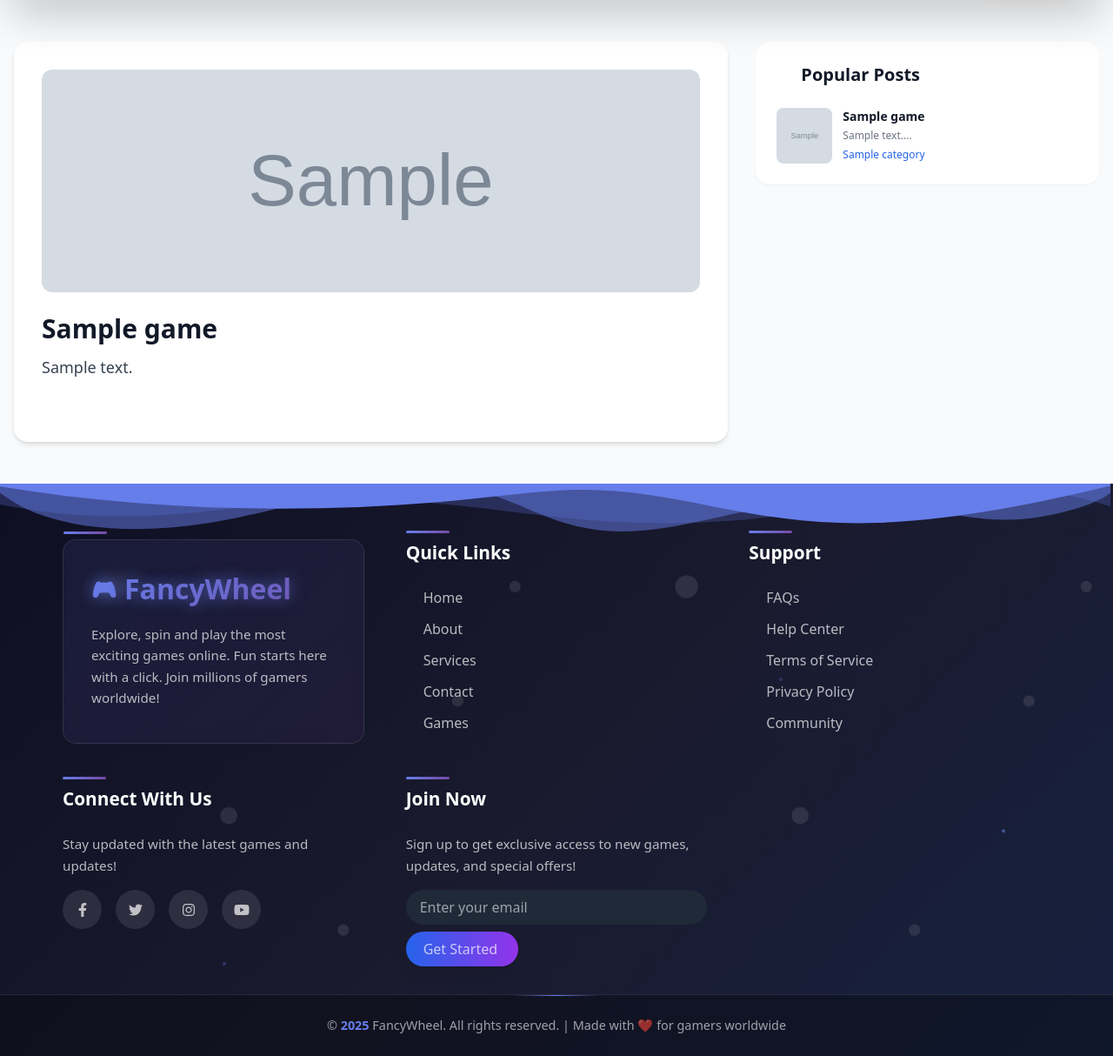
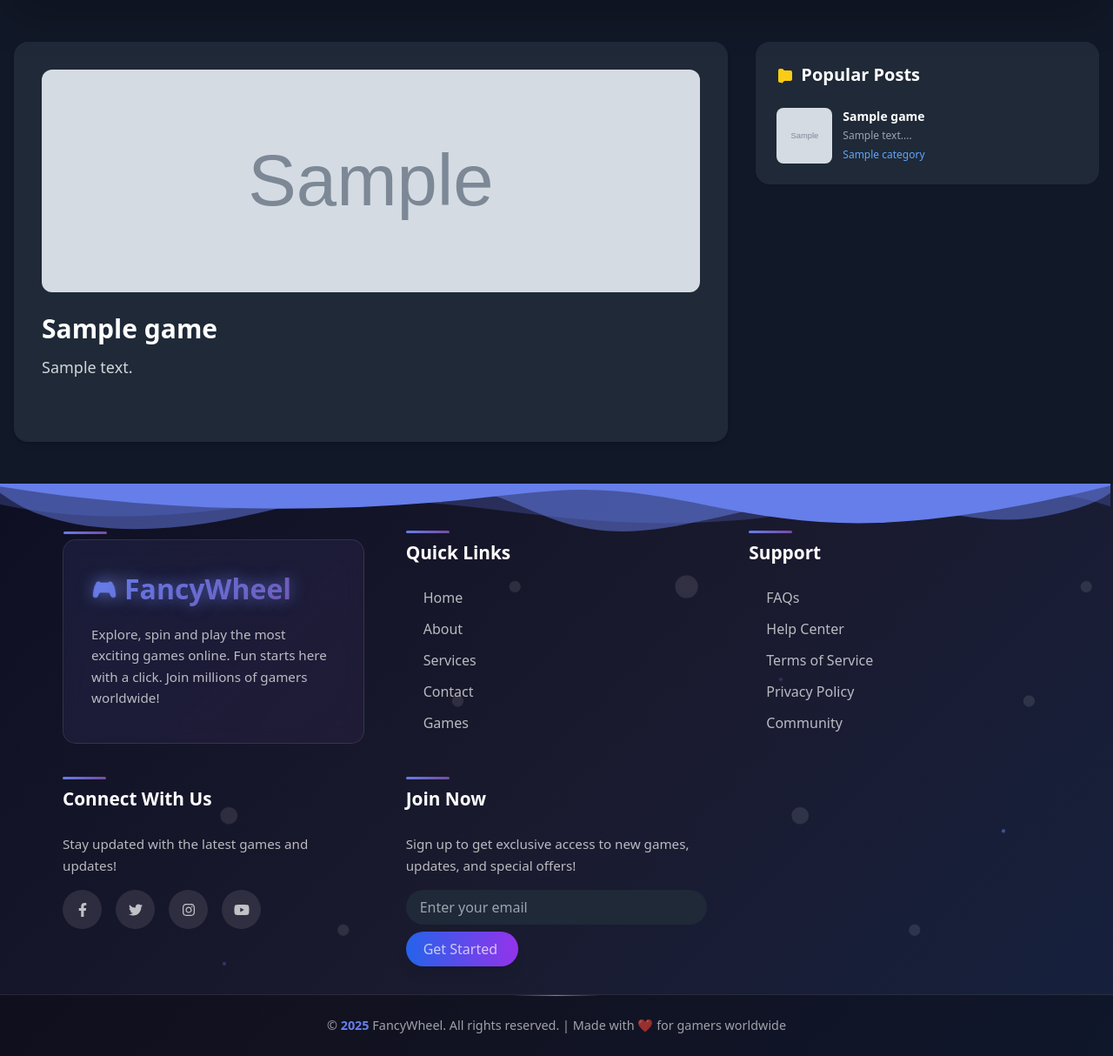
Before and after one commit to saroeuntola/fanciwheel, a PHP site: page /detail.php?id=1 in a window 1280 px wide. Shown: the part 65-1279 px from the top of the page at 87% size. Run offline with PHP 8.4, Linux system fonts and the light colour scheme; tables that the repository leaves empty or names only in its code hold one stand-in row (values such as "Sample post"); grey boxes marked "Sample" are stand-in pictures; some libraries are stand-ins or nearby versions.

Commit message:
update bg-color

```diff
--- a/detail.php
+++ b/detail.php
@@ -19,7 +19,6 @@
 $relatedGames = $gameObj->getRelatedGames($id, $game['category_id'], 6);
 $popularGames = $gameObj->getPopularGames(8);
 
-// Fallbacks
 $gameImage = $game['image'] ?? 'default.png';
 $metaText = $game['meta_text'] ?? 'Image';
 ?>
@@ -44,44 +43,40 @@
       overflow: hidden;
     }
     .group:hover .group-hover\:opacity-80 { opacity: 0.8; }
-    .group:hover .group-hover\:text-blue-600 { color: rgb(37 99 235); }
+    .group:hover .group-hover\:text-blue-400 { color: rgb(96 165 250); }
     .group:hover .group-hover\:scale-105 { transform: scale(1.05); }
-
-    .sidebar-scroll::-webkit-scrollbar { width: 4px; }
-    .sidebar-scroll::-webkit-scrollbar-track { background: #f1f5f9; border-radius: 2px; }
-    .sidebar-scroll::-webkit-scrollbar-thumb { background: #cbd5e1; border-radius: 2px; }
-    .sidebar-scroll::-webkit-scrollbar-thumb:hover { background: #94a3b8; }
   </style>
 </head>
-<body class="bg-gray-50 text-gray-800">
+<body class="bg-gray-900 text-white">
 <?php include 'navbar.php'; ?>
 <?php include 'loading.php'; ?>
 <?php include 'scroll-top-button.php'; ?>
+
 <div class="max-w-7xl mx-auto px-4 py-8 lg:py-12">
   <div class="grid grid-cols-1 lg:grid-cols-3 gap-8">
     <!-- Main Content -->
     <div class="lg:col-span-2 space-y-8">
       <!-- Game Detail -->
-      <div class="bg-white rounded-2xl shadow-md p-6 md:p-8">
+      <div class="bg-gray-800 rounded-2xl shadow-md p-6 md:p-8">
         <img
           src="<?= './admin/page/game/' . htmlspecialchars($gameImage) ?>"
           alt="<?= htmlspecialchars($metaText) ?>"
           class="w-full h-64 object-cover rounded-xl mb-6"
         />
-        <h1 class="text-2xl sm:text-3xl font-bold text-gray-900 mb-3 leading-snug break-words">
+        <h1 class="text-2xl sm:text-3xl font-bold text-white mb-3 leading-snug break-words">
           <?= htmlspecialchars($game['name'] ?? 'Unnamed Game') ?>
         </h1>
-        <div class="text-gray-700 space-y-6 text-base leading-relaxed md:text-lg mb-10">
+        <div class="text-gray-300 space-y-6 text-base leading-relaxed md:text-lg mb-10">
           <?= nl2br(htmlspecialchars($game['description'] ?? 'No description available.')) ?>
         </div>
       </div>
 
       <!-- Related Games -->
       <?php if (!empty($relatedGames)): ?>
-        <div class="bg-white rounded-2xl shadow-md p-6 md:p-8">
-          <h2 class="text-2xl font-bold text-gray-900 mb-6 flex items-center">
-            <svg class="w-6 h-6 mr-3 text-blue-500" fill="currentColor" viewBox="0 0 20 20">
-              <path fill-rule="evenodd" d="..." clip-rule="evenodd"></path>
+        <div class="bg-gray-800 rounded-2xl shadow-md p-6 md:p-8">
+          <h2 class="text-2xl font-bold text-white mb-6 flex items-center">
+            <svg class="w-6 h-6 mr-3 text-blue-400" fill="currentColor" viewBox="0 0 20 20">
+              <path fill-rule="evenodd" d="M10 18a8 8 0 100-16 8 8 0 000 16zm1-11V5a1 1 0 10-2 0v2a1 1 0 102 0zm-1 4a1 1 0 100-2 1 1 0 000 2zm0 2a1 1 0 000 2h.01a1 1 0 100-2H10z" clip-rule="evenodd" />
             </svg>
             Related Content
           </h2>
@@ -91,7 +86,7 @@
                 $relatedImage = $related['image'] ?? 'default.png';
                 $relatedMeta = $related['meta_text'] ?? 'no image';
               ?>
-              <div class="group bg-gray-50 rounded-xl overflow-hidden shadow-sm hover:shadow-md transition-all duration-300">
+              <div class="group bg-gray-700 rounded-xl overflow-hidden shadow-sm hover:shadow-md transition-all duration-300">
                 <a href="detail.php?id=<?= $related['id'] ?>" class="block">
                   <div class="relative overflow-hidden">
                     <img
@@ -101,10 +96,10 @@
                     />
                   </div>
                   <div class="p-4">
-                    <h3 class="text-lg font-semibold text-gray-900 mb-2 group-hover:text-blue-600 transition-colors duration-200">
+                    <h3 class="text-lg font-semibold text-white mb-2 group-hover:text-blue-400 transition-colors duration-200">
                       <?= htmlspecialchars($related['name'] ?? 'No Name') ?>
                     </h3>
-                    <p class="text-gray-600 text-sm line-clamp-3">
+                    <p class="text-gray-300 text-sm line-clamp-3">
                       <?= htmlspecialchars($related['description'] ?? 'No description') ?>
                     </p>
                   </div>
@@ -118,10 +113,10 @@
 
     <!-- Sidebar -->
     <div class="lg:col-span-1 space-y-8">
-      <div class="bg-white rounded-2xl shadow-sm p-6">
-        <h3 class="text-xl font-bold text-gray-900 mb-6 flex items-center">
-          <svg class="w-5 h-5 mr-2 text-orange-500" fill="currentColor" viewBox="0 0 20 20">
-            <path d="..." />
+      <div class="bg-gray-800 rounded-2xl shadow-sm p-6">
+        <h3 class="text-xl font-bold text-white mb-6 flex items-center">
+          <svg class="w-5 h-5 mr-2 text-yellow-400" fill="currentColor" viewBox="0 0 20 20">
+            <path d="M2 5a2 2 0 012-2h2.586a1 1 0 01.707.293l1.414 1.414A2 2 0 0010 5h6a2 2 0 012 2v8a2 2 0 01-2 2h-6a2 2 0 00-1.293.293l-1.414 1.414A1 1 0 015.586 19H4a2 2 0 01-2-2V5z" />
           </svg>
           Popular Posts
         </h3>
@@ -142,14 +137,14 @@
                 />
               </div>
               <div class="flex-1 min-w-0">
-                <a href="detail.php?id=<?= $popular['id'] ?>" class="block group-hover:text-blue-600 transition-colors duration-200">
-                  <h4 class="text-sm font-semibold text-gray-900 truncate">
+                <a href="detail.php?id=<?= $popular['id'] ?>" class="block group-hover:text-blue-400 transition-colors duration-200">
+                  <h4 class="text-sm font-semibold text-white truncate">
                     <?= htmlspecialchars($popularName) ?>
                   </h4>
-                  <p class="text-xs text-gray-500 mt-1 line-clamp-2">
+                  <p class="text-xs text-gray-400 mt-1 line-clamp-2">
                     <?= htmlspecialchars(substr($popularDesc, 0, 80)) ?>...
                   </p>
-                  <span class="text-xs text-blue-600 mt-1 inline-block">
+                  <span class="text-xs text-blue-400 mt-1 inline-block">
                     <?= htmlspecialchars($popularCategory) ?>
                   </span>
                 </a>
```
